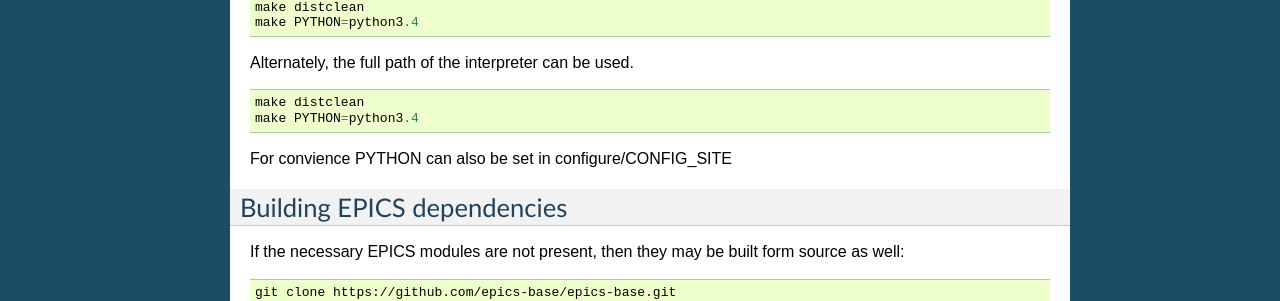
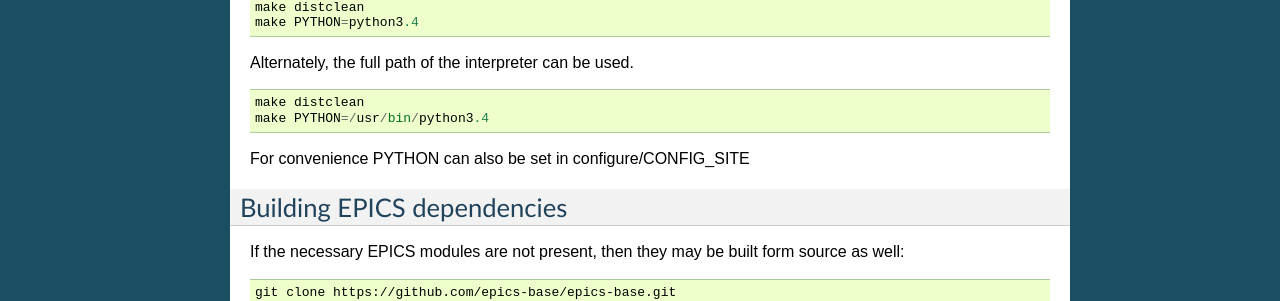
Before and after one commit to epics-base/p4p, a Sphinx documentation site: the page built from documentation/building.rst, in a window 1280 px wide. Shown: the part 785-1086 px from the top of the page. Built offline with Sphinx 7.4.7, drawn with Linux system fonts in a browser that asks for light colours.

Commit message:
more doc

```diff
--- a/documentation/building.rst
+++ b/documentation/building.rst
@@ -45,9 +45,9 @@
 Alternately, the full path of the interpreter can be used. ::
 
    make distclean
-   make PYTHON=python3.4
+   make PYTHON=/usr/bin/python3.4
 
-For convience PYTHON can also be set in configure/CONFIG_SITE
+For convenience PYTHON can also be set in configure/CONFIG_SITE
 
 Building EPICS dependencies
 ---------------------------
```
